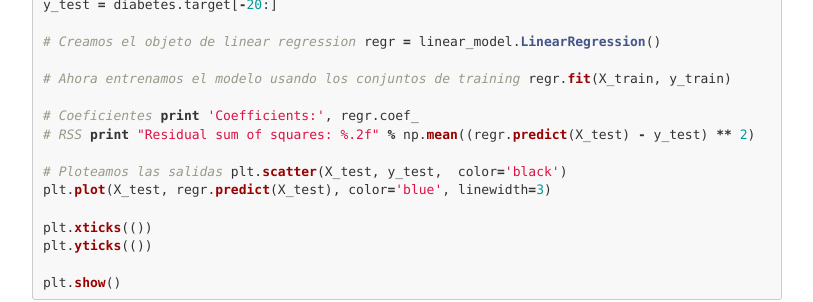
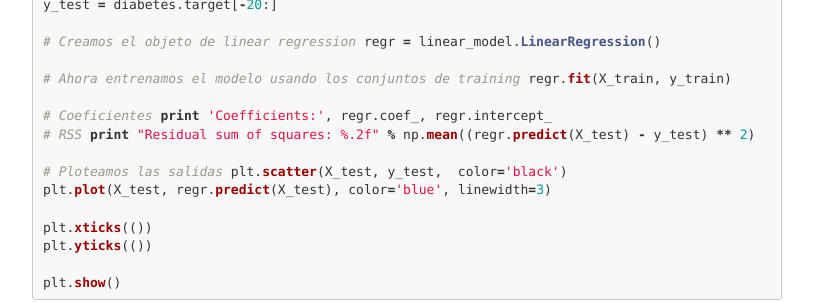
Before and after one commit to JordyCuan/jordycuan.github.io, a Jekyll site: the page built from _posts/2016-02-08-ml-simple-regression-ex.markdown, in a window 1280 px wide and 900 px high, scrolled down 983 px. Shown: the part 152-454 px from the top of the window, without its empty margins (233-1046 px from the left). Built offline with Jekyll 4.4.1, drawn with Linux system fonts in a browser that asks for light colours; nearby versions of some CDN libraries; comment, search, counter and statistics services are not loaded; some of the changed text lies outside the part shown.

Commit message:
Little corrections

```diff
--- a/_layouts/default.html
+++ b/_layouts/default.html
@@ -1,5 +1,5 @@
 <!DOCTYPE html>
-<html lang="en">
+<html lang="es">
 
 {% include head.html %}
 
--- a/_posts/2016-02-08-ml-simple-regression-ex.markdown
+++ b/_posts/2016-02-08-ml-simple-regression-ex.markdown
@@ -44,7 +44,7 @@ regr = linear_model.LinearRegression()
 regr.fit(X_train, y_train)
 
 # Coeficientes
-print 'Coefficients:', regr.coef_
+print 'Coefficients:', regr.coef_, regr.intercept_
 # RSS
 print "Residual sum of squares: %.2f" % np.mean((regr.predict(X_test) - y_test) ** 2)
 
@@ -131,7 +131,7 @@ regr = linear_model.LinearRegression()
 regr.fit(X_train, y_train)
 
 # Coeficientes
-print 'Coefficients:', regr.coef_
+print 'Coefficients:', regr.coef_, regr.intercept_
 # RSS
 print "Residual sum of squares: %.2f" % np.mean((regr.predict(X_test) - y_test) ** 2)
 
@@ -195,7 +195,7 @@ regr = linear_model.LinearRegression()
 regr.fit(X_train.to_numpy()[:,np.newaxis], y_train.to_numpy()[:,np.newaxis])
 
 # Coeficientes
-print 'Coefficients:', regr.coef_
+print 'Coefficients:', regr.coef_, regr.intercept_
 # RSS
 print "Residual sum of squares: %.2f" % ((regr.predict(X_test.to_numpy()[:,np.newaxis]) - y_test.to_numpy()[:,np.newaxis]) ** 2).mean()
 
```
Also changed, not shown: _layouts/post.html (+0 -12 lines), 1 other file.
